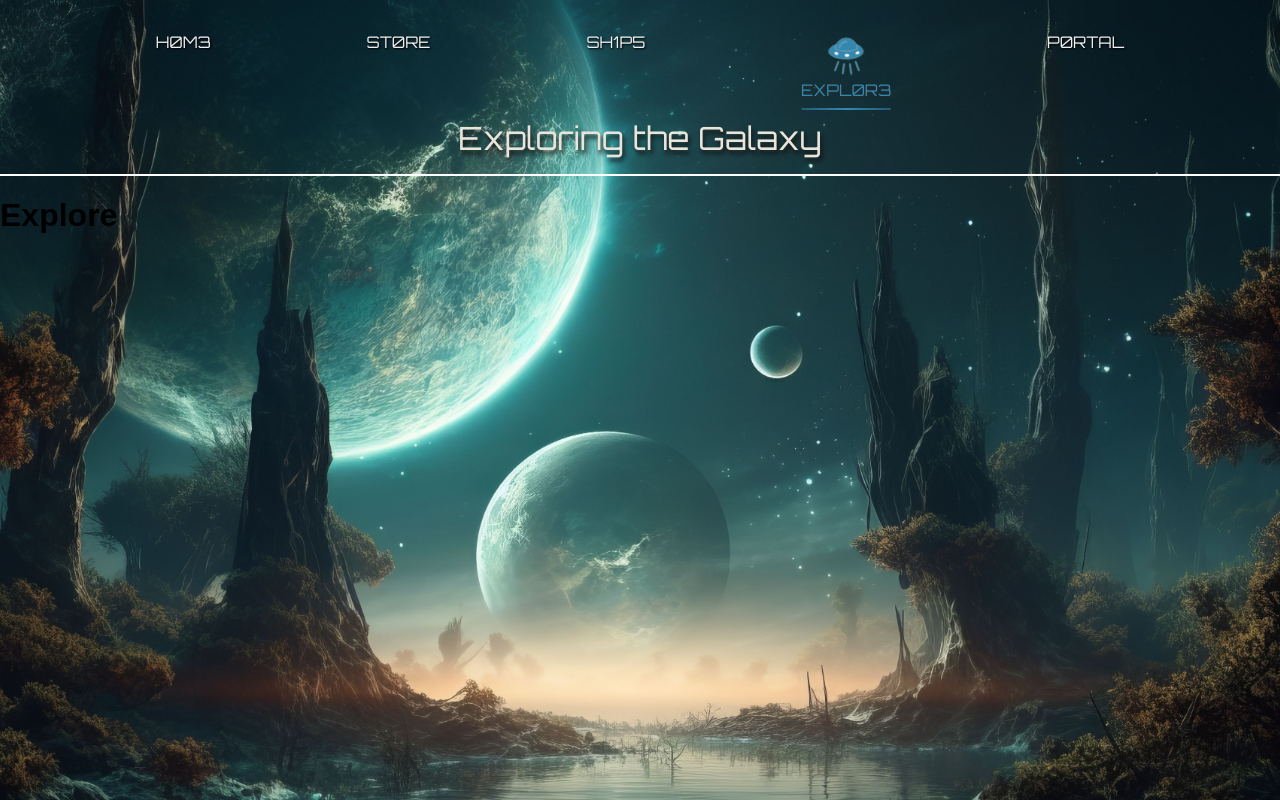
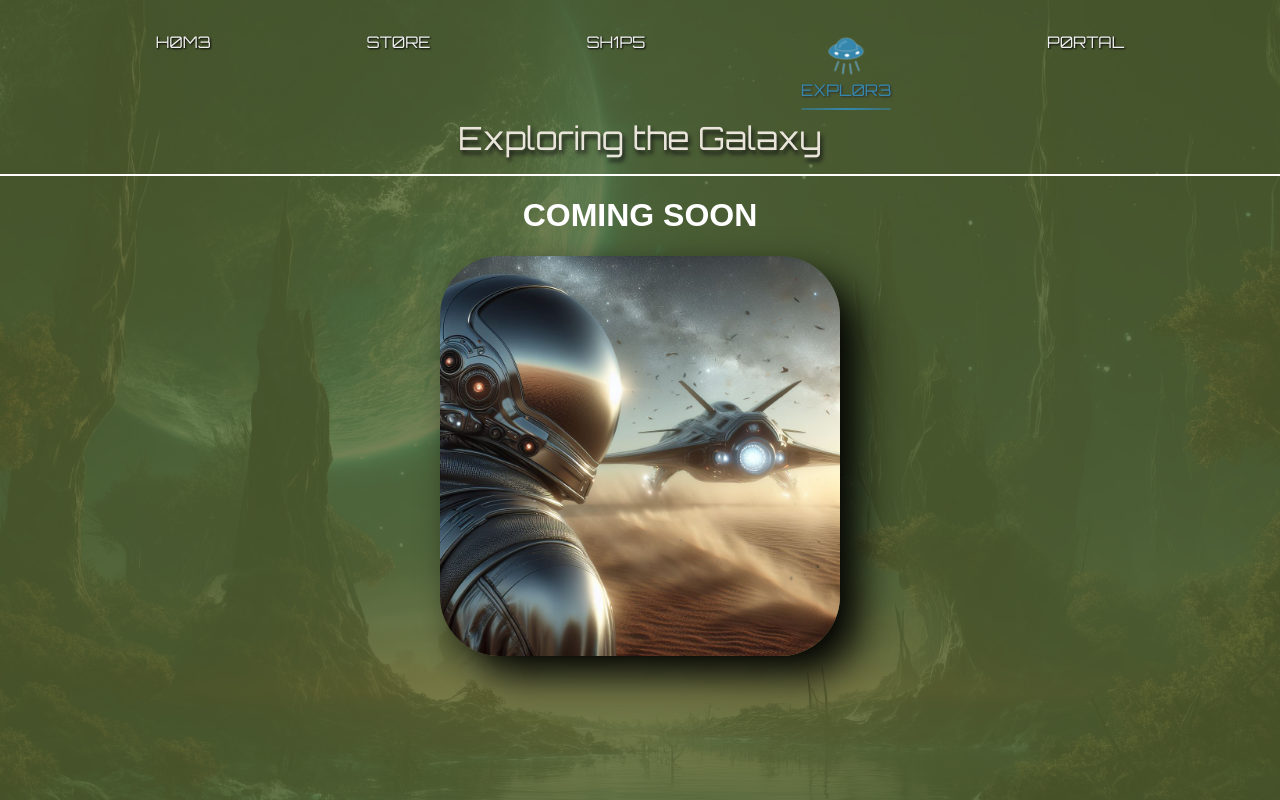
Before and after one commit to thegroosalugg/Andromeda, a React (Vite) app: page /explore in a window 1280 px wide. Shown: the top 800 px of the page. Built offline with nearby package versions, Linux system fonts and the light colour scheme; a web font is replaced by a local one.

Commit message:
added fallback display for not yet developed routes

```diff
--- a/src/hooks/useUIConfig.ts
+++ b/src/hooks/useUIConfig.ts
@@ -8,12 +8,12 @@ interface Config {
 }
 // prettier-ignore
 const config: Config = {
-     default: { text: '', background: '#00000000', },
+     default: { background: '#00000000', text: '' },
          '/': { text: 'Welcome to Andromeda' },
-    '/store': { text: 'Out of this World Fashion' },
-    '/ships': { text: 'Omega Collection', background: '#232728f9' },
-  '/explore': { text: 'Exploring the Galaxy' },
-     '/user': { text: 'Space Portal', background: '#274046F9' }
+    '/store': { background: '#2c3e50E1', text: 'Out of this World Fashion' },
+    '/ships': { background: '#232728F9', text: 'Omega Collection' },
+  '/explore': { background: '#56632fCC', text: 'Exploring the Galaxy' },
+     '/user': { background: '#274046F9', text: 'Space Portal' }
 };
 
 const useUIConfig = () => {
--- a/src/pageContent/spaceships/article/Article.tsx
+++ b/src/pageContent/spaceships/article/Article.tsx
@@ -1,7 +1,5 @@
 import { motion } from 'framer-motion';
 import css from './Article.module.css';
-
-const string = 'No TV and no beer make Homer something something. ';
 
 export default function Article() {
   return (
@@ -25,7 +23,7 @@ export default function Article() {
         animate={{ opacity: 1 }}
         transition={{ type: 'linear', duration: 1 }}
       >
-        {string.repeat(100)}
+        {'I am waiting for a bus. '.repeat(25)}
       </motion.p>
     </motion.article>
   );
--- a/src/pages/Explore.tsx
+++ b/src/pages/Explore.tsx
@@ -1,3 +1,26 @@
+import { CSSProperties } from 'react';
+
+export function FallBack() {
+  const styles: CSSProperties = {
+    display: 'flex',
+    flexDirection: 'column',
+    alignItems: 'center',
+    justifyContent: 'center',
+    color: '#FFFFFF',
+  };
+
+  return (
+    <div style={styles}>
+      <h1>COMING SOON</h1>
+      <img
+        src='fallback.jpg'
+        alt='spaceman'
+        style={{ width: '400px', borderRadius: '15%', boxShadow: '20px 20px 40px #000' }}
+      />
+    </div>
+  );
+}
+
 export default function ExplorePage() {
-  return <h1>Explore</h1>
+  return <FallBack />;
 }
--- a/src/pages/Store.tsx
+++ b/src/pages/Store.tsx
@@ -1,3 +1,5 @@
+import { FallBack } from "./Explore";
+
 export default function StorePage() {
-  return <h1>Store</h1>
+  return <FallBack />
 }
```
Also changed, not shown: public/fallback.jpg (added).
